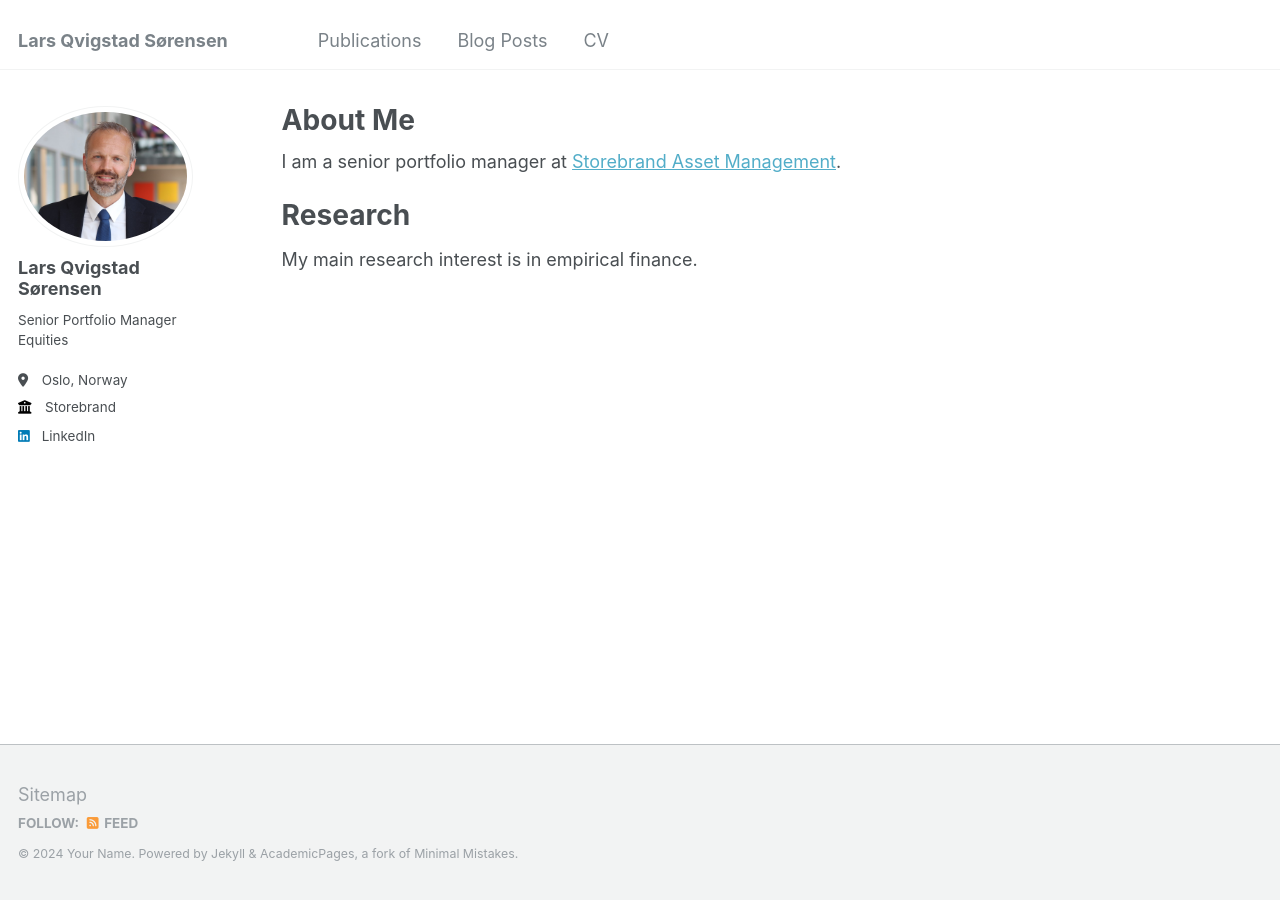
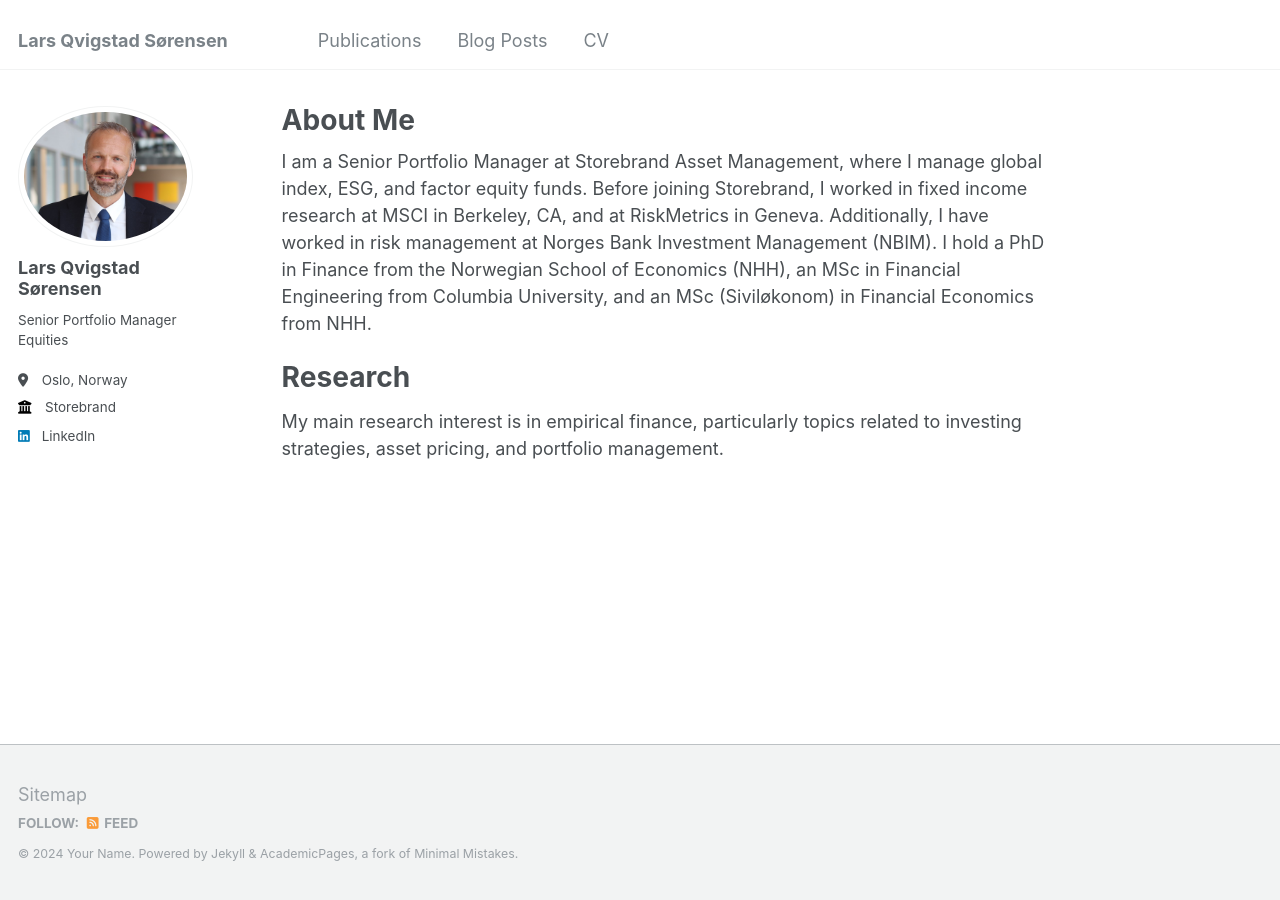
Before and after one commit to lars-qvigstad-sorensen/lars-qvigstad-sorensen.github.io, a Jekyll site: the page built from _pages/about.md, in a window 1280 px wide. Built offline with Jekyll 4.4.1, drawn with Linux system fonts in a browser that asks for light colours.

Commit message:
Update about.md

```diff
--- a/_pages/about.md
+++ b/_pages/about.md
@@ -7,8 +7,8 @@ redirect_from:
   - /about.html
 ---
 
-I am a senior portfolio manager at [Storebrand Asset Management](https://www.storebrand.com/sam/international/asset-management/).
+I am a Senior Portfolio Manager at Storebrand Asset Management, where I manage global index, ESG, and factor equity funds. Before joining Storebrand, I worked in fixed income research at MSCI in Berkeley, CA, and at RiskMetrics in Geneva. Additionally, I have worked in risk management at Norges Bank Investment Management (NBIM). I hold a PhD in Finance from the Norwegian School of Economics (NHH), an MSc in Financial Engineering from Columbia University, and an MSc (Siviløkonom) in Financial Economics from NHH.
 
 Research
 ======
-My main research interest is in empirical finance.
+My main research interest is in empirical finance, particularly topics related to investing strategies, asset pricing, and portfolio management.
```
